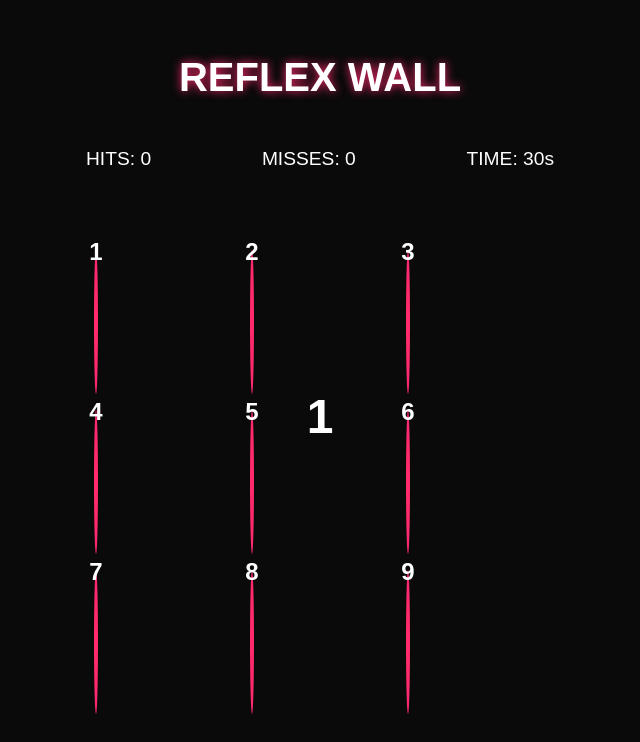
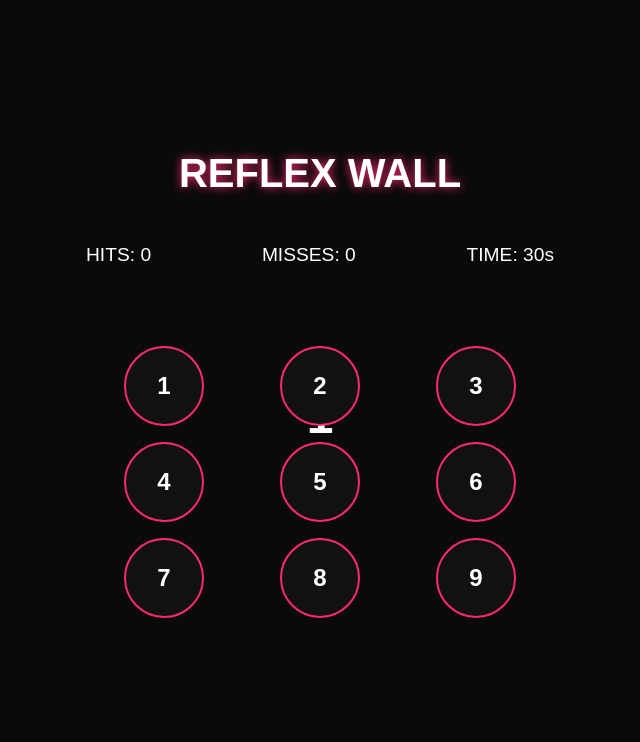
Before and after one commit to yuv5667786/786767r6iir76r67, a plain HTML site: page index.html in a window 1280 px wide. Both pictures are taken after a click on the button "START GAME". Shown: the whole page, without its empty margins (320-960 px from the left). Drawn offline with Linux system fonts and the light colour scheme.

Commit message:
Update index.html

```diff
--- a/index.html
+++ b/index.html
@@ -51,9 +51,9 @@
         }
 
         .button {
-            width: 0;
-            padding-bottom: 100%;
-            border-radius: 50%;
+            width: 80px;
+            height: 80px;
+            border-radius: 50%; /* Ensures perfect circle */
             background: var(--neon-dark);
             display: flex;
             justify-content: center;
@@ -64,6 +64,7 @@
             position: relative;
             border: 2px solid var(--neon-red);
             transition: all 0.2s ease;
+            margin: 0 auto; /* Centers the button in grid cell */
         }
 
         .button.active {
@@ -87,10 +88,8 @@
         }
 
         .button-number {
-            position: absolute;
             font-size: 1.5rem;
             color: var(--neon-white);
-            z-index: 2;
         }
 
         .game-info {
```
